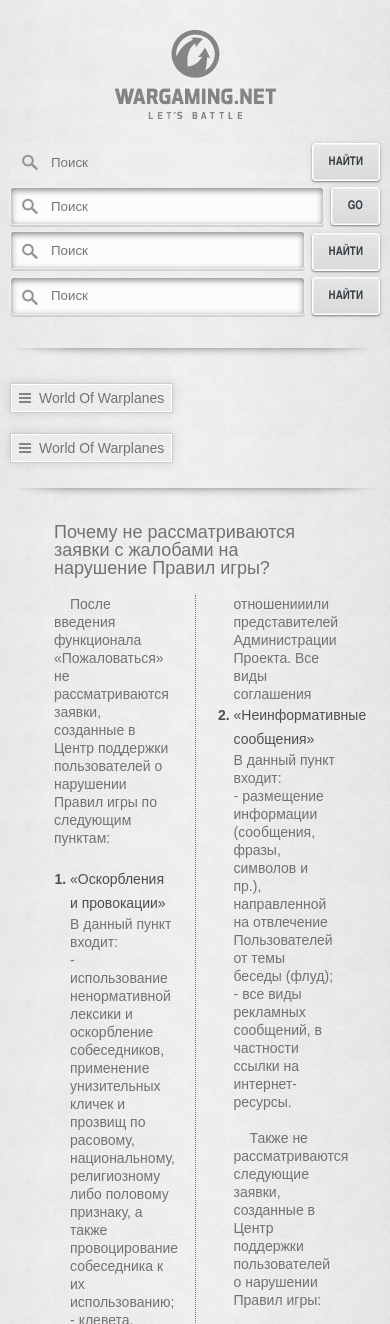
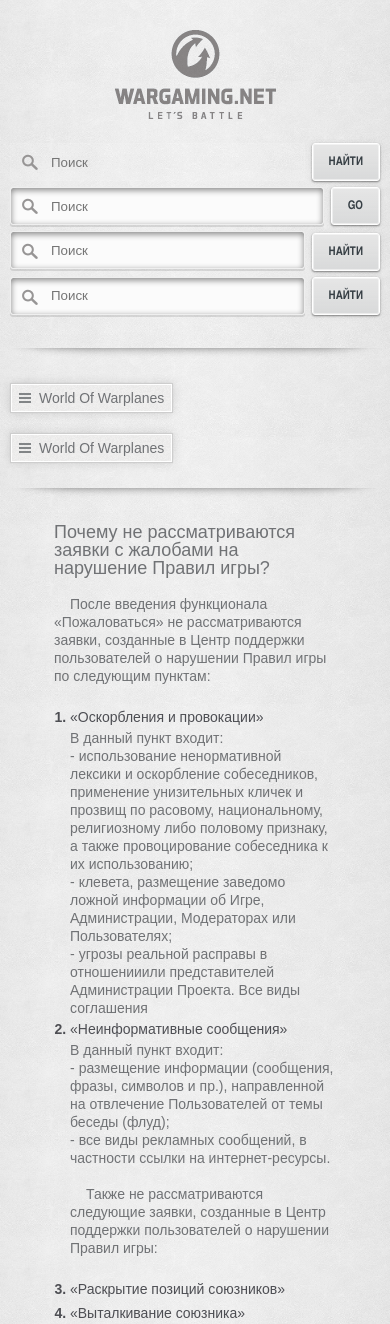
Before and after one commit to burn1ng/wg, a website built with webpack: page src/index.html in a window 390 px wide. Shown: the top 1324 px of the page. Built offline with nearby package versions, Linux system fonts and the light colour scheme.

Commit message:
added article media query

```diff
--- a/src/scss/article.scss
+++ b/src/scss/article.scss
@@ -3,7 +3,7 @@
 .article {
     padding: 0 44px;
     font: 14px/18px "Arial", sans-serif;
-    column-count: 2;
+    column-count: 1;
     column-gap: 45px;
     column-rule: 1px dotted rgba(0,0,0,0.5);
     color: #707275;
@@ -12,6 +12,10 @@
         font-size: 18px;
         margin-bottom: 1em;
         column-span: all;
+    }
+
+    @media all and (min-width: 620px) {
+        column-count: 2;
     }
 }
 
```
Also changed, not shown: src/js/widget/editor/list/SelectionList.js (added), src/js/widget/editor/list/styles.scss (added), src/js/widget/editor/search/SelectionSearch.js (added), src/js/widget/editor/search/styles.scss (added), src/js/widget/editor/search/template.html (added), src/js/widget/editor/styles.scss (added), src/js/widget/editor/template.html (added).
